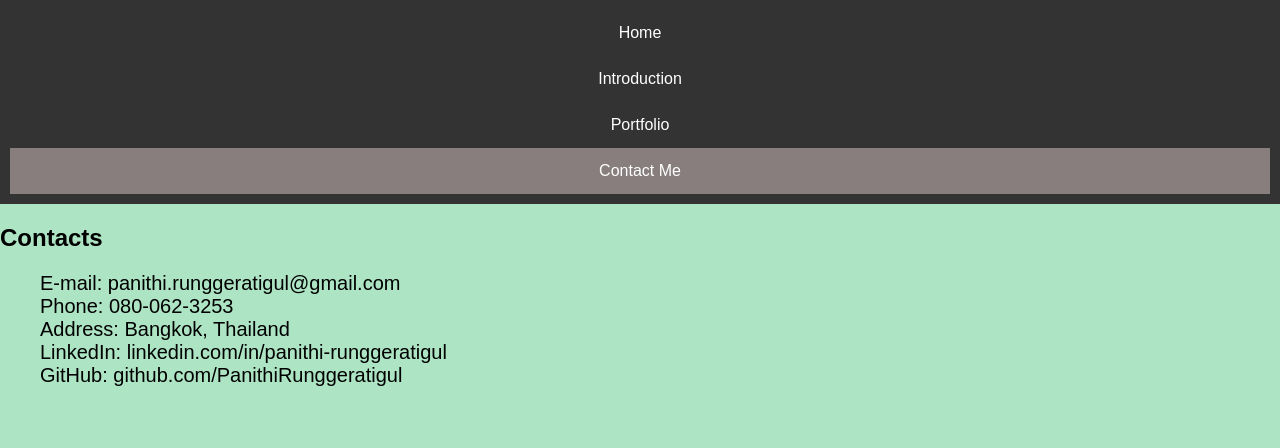
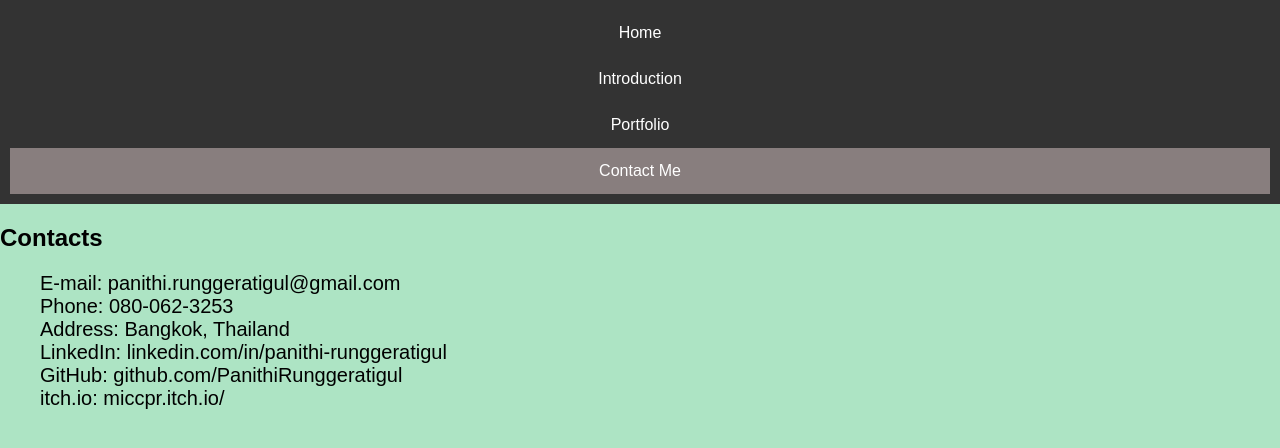
Before and after one commit to PanithiRunggeratigul/github-portfolio, a plain HTML site: page contact.html in a window 1280 px wide. Drawn offline with Linux system fonts and the light colour scheme.

Commit message:
Update contact.html

```diff
--- a/contact.html
+++ b/contact.html
@@ -22,6 +22,7 @@
         <li>Address: Bangkok, Thailand</li>
         <li>LinkedIn: linkedin.com/in/panithi-runggeratigul</li>
         <li>GitHub: github.com/PanithiRunggeratigul</li>
+        <li>itch.io: miccpr.itch.io/</li>
       </ul>
 
   </body>
```
